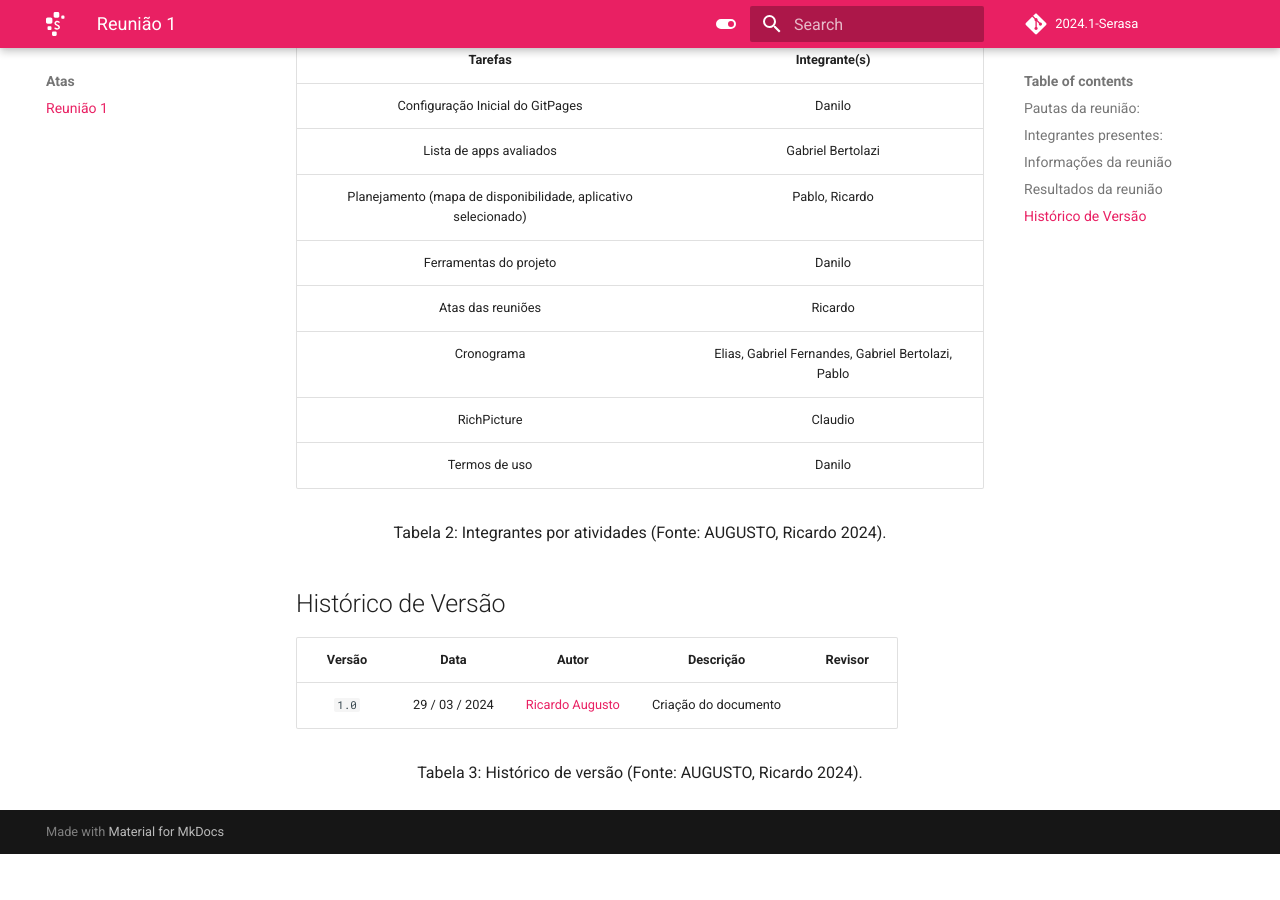
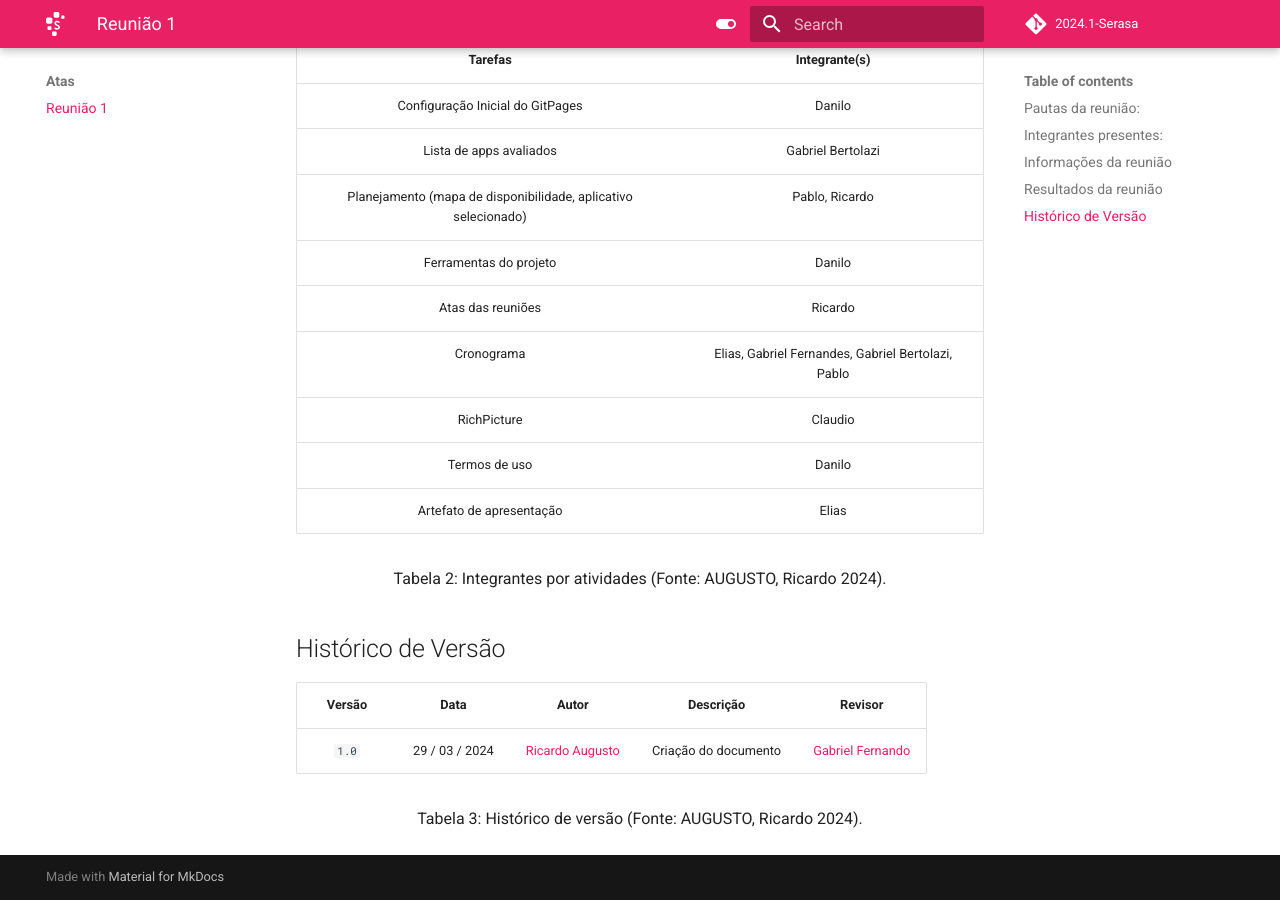
Before and after one commit to Requisitos-de-Software/2024.1-Serasa, an MkDocs documentation site: the page built from docs/atas/ata1.md, in a window 1280 px wide and 900 px high, scrolled down 1076 px. Built offline with MkDocs 1.6.1 and Material for MkDocs 9.7.7, drawn with Linux system fonts in a browser that asks for light colours; comment, search, counter and statistics services are not loaded; before the commit the page ends 1930 px from its top, so only the background shows below that.

Commit message:
Ajustes na ata

```diff
--- a/docs/atas/ata1.md
+++ b/docs/atas/ata1.md
@@ -37,6 +37,7 @@
 | Cronograma | Elias, Gabriel Fernandes, Gabriel Bertolazi, Pablo |
 | RichPicture | Claudio |
 | Termos de uso | Danilo |
+|Artefato de apresentação | Elias
 <div style="text-align: center">
 <p> Tabela 2: Integrantes por atividades (Fonte: AUGUSTO, Ricardo 2024). </p>
 </div>
@@ -45,7 +46,7 @@
 
 | Versão | Data | Autor | Descrição | Revisor
 |:-:|:-:|:-:|:-:|:-:|
-|`1.0`| 29 / 03 / 2024 | [Ricardo Augusto][RicardoGH] | Criação do documento |
+|`1.0`| 29 / 03 / 2024 | [Ricardo Augusto][RicardoGH] | Criação do documento | [Gabriel Fernando][GabrielFGH]
 <div style="text-align: center">
 <p> Tabela 3: Histórico de versão (Fonte: AUGUSTO, Ricardo 2024). </p>
 </div>
```
